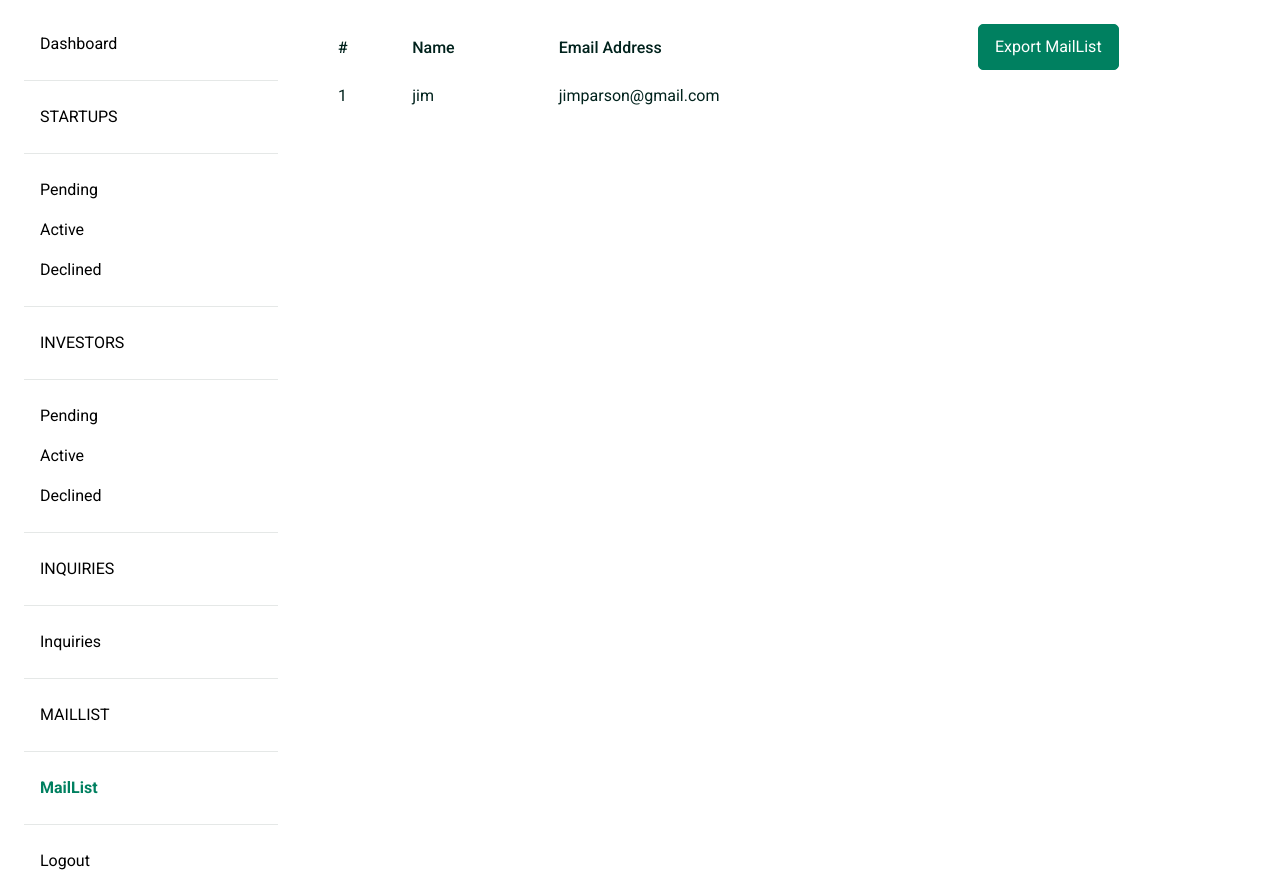
After one commit to Kadzo-Dzombo/ideas_kenya, a Django app: page /admin/mail-list/ in a window 1280 px wide. The commit adds this page. Shown: the top 880 px of the page. Run offline with Django 3.2, Linux system fonts and the light colour scheme; data comes from the database, SQL or seed files in the repository; both versions use the stored data as it was after the commit; some libraries are stand-ins or nearby versions; grey boxes are pictures that could not be loaded.

Commit message:
adding mail list

```diff
--- a/core/models.py
+++ b/core/models.py
@@ -182,6 +182,11 @@ class Investor(models.Model):
         return reverse('core:investor_declined', kwargs={'slug': self.slug})
 
 
+class MailList(models.Model):
+    name = models.CharField(max_length=200)
+    email = models.CharField(max_length=300)
+
+
 class Contact(models.Model):
     user = models.CharField(choices=CONTACT_USER, max_length=100)
     slug = models.SlugField(blank=True, null=True)
--- a/core/urls.py
+++ b/core/urls.py
@@ -10,7 +10,8 @@ from .views import (
     ActiveInvestors, PendingInvestors, DeclinedInvestors,
     contact_page, Inquiries, InquiryDetailView, delete_inquiry,
     our_startups, about_us, help_page, interests, intro,
-    startup_approved, startup_declined, investor_approved, investor_declined
+    startup_approved, startup_declined, investor_approved, investor_declined,
+    export_mail_list, MailList
 )
 
 app_name = 'core'
@@ -49,6 +50,9 @@ urlpatterns = [
     path('admin/startup/approve/<slug>', startup_approved, name='startup-approved'),
     path('admin/startup/decline/<slug>', startup_declined, name='startup-declined'),
     path('admin/investor/approve/<slug>', investor_approved, name='investor_approved'),
-    path('admin/investor/decline/<slug>', investor_declined, name='investor_declined')
+    path('admin/investor/decline/<slug>', investor_declined, name='investor_declined'),
+    # mail list
+    path('admin/export-mail-list/', export_mail_list, name="export-mail-list"),
+    path('admin/mail-list/', MailList.as_view(), name="mail-list")
 
 ]
--- a/core/views.py
+++ b/core/views.py
@@ -1,10 +1,11 @@
-from django.shortcuts import render, redirect, get_object_or_404, Http404
+import csv
+from django.shortcuts import render, redirect, get_object_or_404, Http404, HttpResponse
 from .forms import (
     LoginForm, ContactForm,
     StartupModelForm, InvestorModelForm,
-    StartupEditForm, InvestorEditForm
+    StartupEditForm, InvestorEditForm, MailListForm
 )
-from .models import Startup, Investor, Contact
+from .models import Startup, Investor, Contact, MailList
 from django.contrib import messages
 from django.contrib.auth import authenticate, login, get_user_model
 from django.views.generic import DetailView, ListView
@@ -12,7 +13,12 @@ from django.views.generic import DetailView, ListView
 User = get_user_model()
 
 def landing_page(request):
-    return render(request, 'index.html', {})
+    form = MailListForm(request.POST or None)
+    if form.is_valid():
+        form.save()
+        messages.success(request, 'You have successfully subscribed to our newsletter')
+        return redirect('/')
+    return render(request, 'index.html', {'form': form})
 
 
 def our_startups(request):
@@ -260,3 +266,23 @@ class DeclinedInvestors(ListView):
     model = Investor
     queryset = Investor.objects.filter(status='Declined')
     template_name = 'declined-investors.html'
+
+
+# export mail list
+class MailList(ListView):
+    model = MailList
+    template_name = 'mail-list.html'
+
+
+def export_mail_list(request):
+    response = HttpResponse(content_type='text/csv')
+
+    writer = csv.writer(response)
+    writer.writerow(['Name', 'Email'])
+
+    for receipient in MailList.objects.all().values_list('name', 'email'):
+        writer.writerow(receipient)
+
+    response['Content-Disposition'] = 'attachment; filename="mail-list.csv"'
+
+    return response
--- a/templates/dashboard-nav.html
+++ b/templates/dashboard-nav.html
@@ -31,6 +31,8 @@
 {% url 'core:declined-investors' as declined_investors_url %}
 <!-- inquiry -->
 {% url 'core:inquiry' as inquiry_url %}
+<!-- inquiry -->
+{% url 'core:mail-list' as mail_list_url %}
 <!-- logout -->
 {% url 'core:logout' as logout_url %}
 
@@ -55,6 +57,10 @@
         <hr>
         <a class="nav-link {% if request.path == inquiry_url %} active {% endif %}" href="{{ inquiry_url }}">Inquiries</a>
         <hr>
+        <a class="nav-link">MAILLIST</a>
+        <hr>
+        <a class="nav-link {% if request.path == mail_list_url %} active {% endif %}" href="{{ mail_list_url }}">MailList</a>
+        <hr>
         <a class="nav-link {% if request.path == logout_url %} active {% endif %}" href="{{ logout_url }}">Logout</a>
     </nav>
 </div>
--- /dev/null
+++ b/templates/mail-list.html
@@ -0,0 +1,55 @@
+{% extends 'base.html' %}
+
+<!-- style -->
+{% block head %}
+<style>
+
+</style>
+{% endblock %}
+
+<!-- body -->
+{% block content %}
+
+<div class="row">
+    <div class="col-3">{% include 'dashboard-nav.html' %}</div>
+    <div class="col-6">
+        <table class="table">
+            <thead>
+                <tr>
+                    <th scope="col">#</th>
+                    <th scope="col">Name</th>
+                    <th scope="col">Email Address</th>
+                </tr>
+            </thead>
+            <tbody>
+                {% for object in object_list %}
+                <tr>
+                    <th scope="row">{{ forloop.counter }}</th>
+                    <td>{{ object.name }} </td>
+                    <td>{{ object.email }}</td>
+                </tr>
+                {% empty %}
+                <tr>
+                    <!-- alert -->
+                    <div class="container mt-4">
+                        <div class="alert alert-warning alert-dismissible fade show" role="alert">
+                            No subscriptions yet
+                            <button type="button" class="btn-close" data-bs-dismiss="alert" aria-label="Close"></button>
+                        </div>
+                    </div>
+                </tr>
+                {% endfor %}
+            </tbody>
+        </table>
+    </div>
+    <div class="col-2">
+        <a class="btn btn-primary" href="{% url 'core:export-mail-list' %}">Export MailList</a>
+    </div>
+</div>
+
+<script>
+    header = document.querySelector('#header');
+    header.style.display = 'none';
+</script>
+
+{% endblock %}
```
Also changed, not shown: core/forms.py (+11 -1 lines), templates/index.html (+13 -34 lines), core/migrations/0022_auto_20211004_1131.py (added), db.sqlite3.
